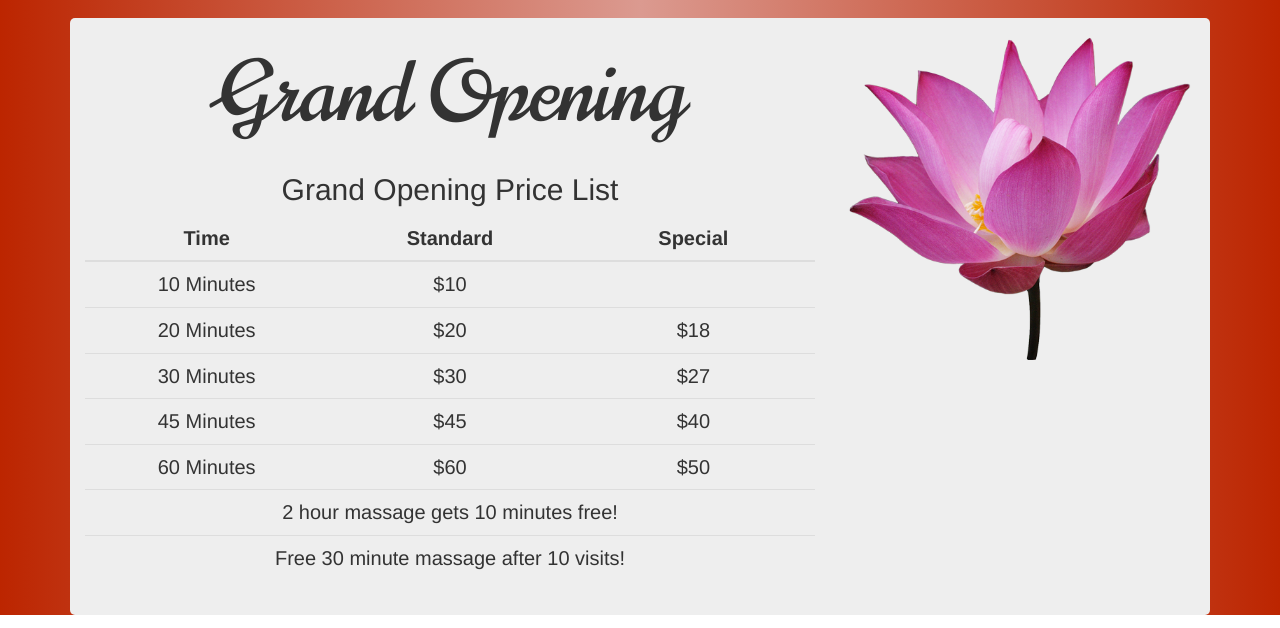
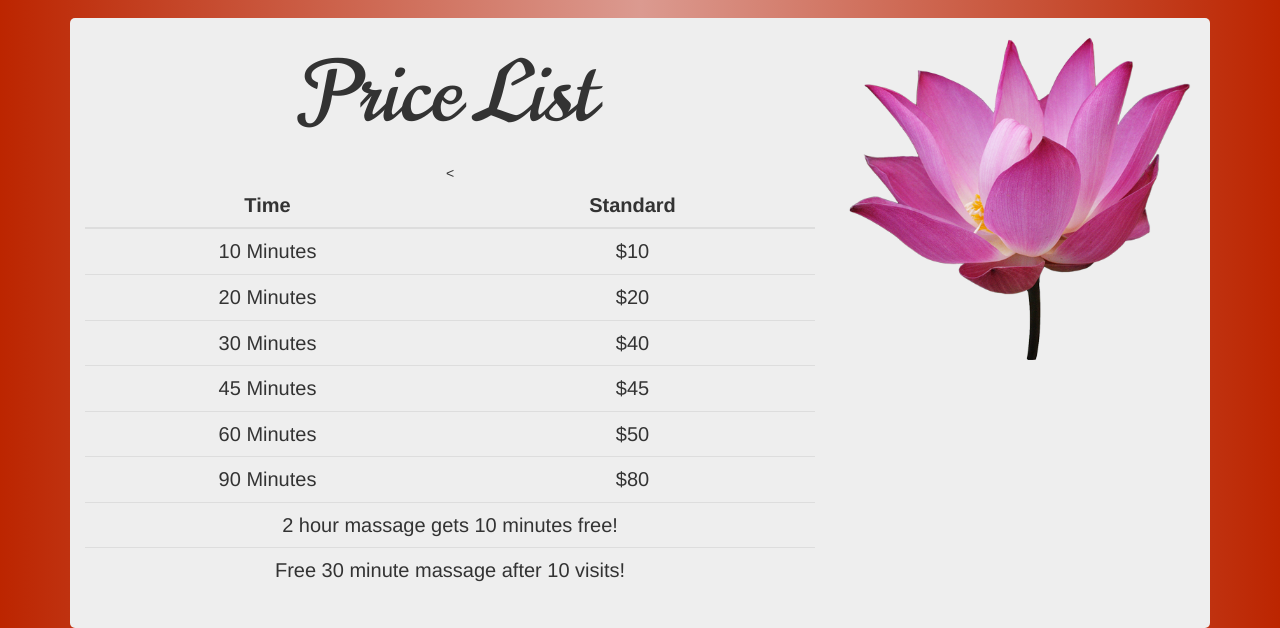
Before and after one commit to LindaAllen/YangsMassage, a plain HTML site: page index.html in a window 1280 px wide. Shown: the part 461-1089 px from the top of the page. Drawn offline with nearby package versions, Linux system fonts and the light colour scheme.

Commit message:
Updated Price List

```diff
--- a/index.html
+++ b/index.html
@@ -109,46 +109,51 @@
     <div class="col-md-8 text-center">   <!-- <img class="img-responsive" src="images/IMG_10.PNG"> -->
 
 
-      <p class= "opening fancy big">Grand Opening</p>
+      <p class= "opening fancy big">Price List</p>
 
 
-      <h2> Grand Opening Price List </h2>
+      <!-- <h2> Grand Opening Price List </h2> -->
 
       <table class="table price">
         <thead>
           <tr>
             <th>Time</th>
             <th>Standard</th>
-            <th>Special</th>
+            <!-- <th>Special</th> -->
           </tr>
         </thead>
         <tbody>
           <tr>
             <td>10 Minutes</td>
             <td>$10</td>
-            <td></td>
+            <!-- <td></td> -->
           </tr>
           <tr>
             <td>20 Minutes</td>
             <td>$20</td>
-            <td>$18</td>
+            <<!-- td>$18</td> -->
           </tr>
           <tr>
             <td>30 Minutes</td>
-            <td>$30</td>
-            <td>$27</td>
+            <td>$40</td>
+            <!-- <td>$27</td> -->
           </tr>
 
           <tr>
             <td>45 Minutes</td>
             <td>$45</td>
-            <td>$40</td>
+            <!-- <td>$40</td> -->
           </tr>
 
           <tr>
             <td>60 Minutes</td>
-            <td>$60</td>
             <td>$50</td>
+            <!-- <td>$50</td> -->
+          </tr>
+
+          <tr>
+            <td>90 Minutes</td>
+            <td>$80</td>
           </tr>
 
           <tr>
```
Also changed, not shown: services.html (+8 -8 lines), images/mmexport1460585862216.jpg (added), images/mmexport1460585869839.jpg (added), images/mmexport1460585874209.jpg (added), images/mmexport1460585878241.jpg (added), images/mmexport1460585882554.jpg (added), images/mmexport1460585886873.jpg (added), images/mmexport1460585890437.jpg (added), images/mmexport1460585899677.jpg (added).
